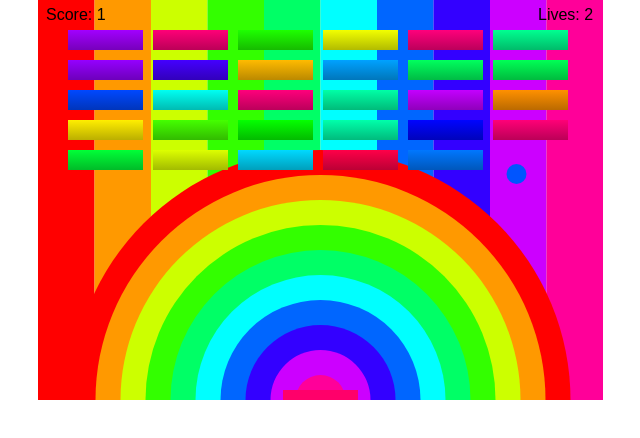
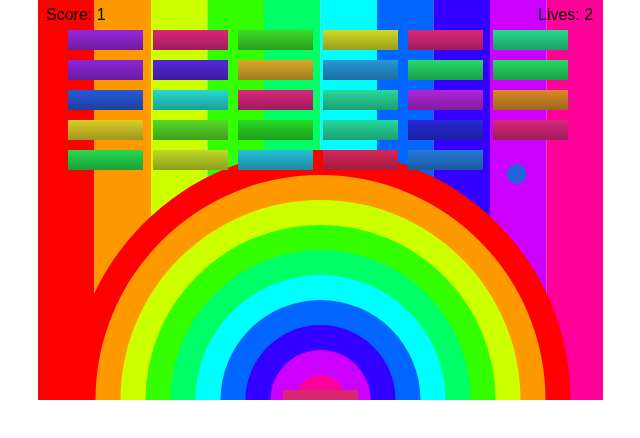
Before and after one commit to anselb/FEW-1.2-JavaScript-Foundations, a plain HTML site: page breakout.html in a window 1280 px wide. Shown: the whole page, without its empty margins (320-960 px from the left). Drawn offline with Linux system fonts and the light colour scheme.

Commit message:
Small fixes

```diff
--- a/breakout.html
+++ b/breakout.html
@@ -51,7 +51,7 @@
       for(var c = 0; c < brickColumnCount; c++) {
         bricks[c] = [];
         for(var r = 0; r < brickRowCount; r++) {
-          brickColor = getAColor();
+          brickColor = getAColor('dark');
           bricks[c][r] = { x: 0, y: 0, status: 1, color: brickColor };
         }
       }
@@ -69,7 +69,7 @@
         };
 
         hue = Math.floor(Math.random() * 361);
-        color = `hsl(${hue}, 100%, ${lightness})`;
+        color = `hsl(${hue}, ${saturation}, ${lightness})`;
         return color;
       }
 
@@ -159,7 +159,7 @@
       function collided(brick) {
         xDifference = x - Math.max(brick.x, Math.min(x, brick.x + brickWidth));
         yDifference = y - Math.max(brick.y, Math.min(y, brick.y + brickHeight));
-        return (xDifference * xDifference + yDifference * yDifference) < (ballRadius * ballRadius);
+        return (xDifference ** 2 + yDifference ** 2) < (ballRadius * ballRadius);
 
         // Old collision collisionDetection
         // return (x > brick.x && x < brick.x + brickWidth && y > brick.y && y < brick.y + brickHeight)
```
